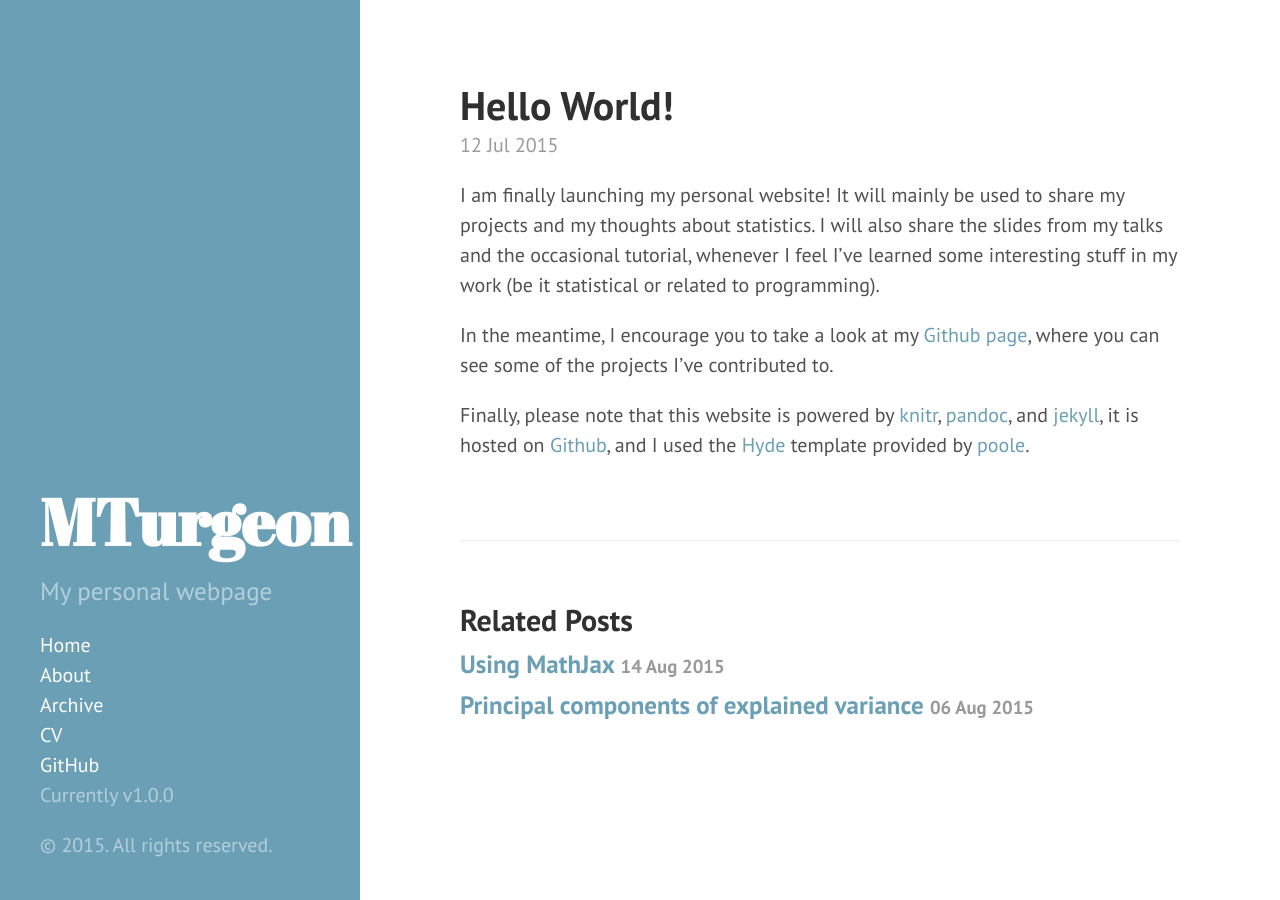
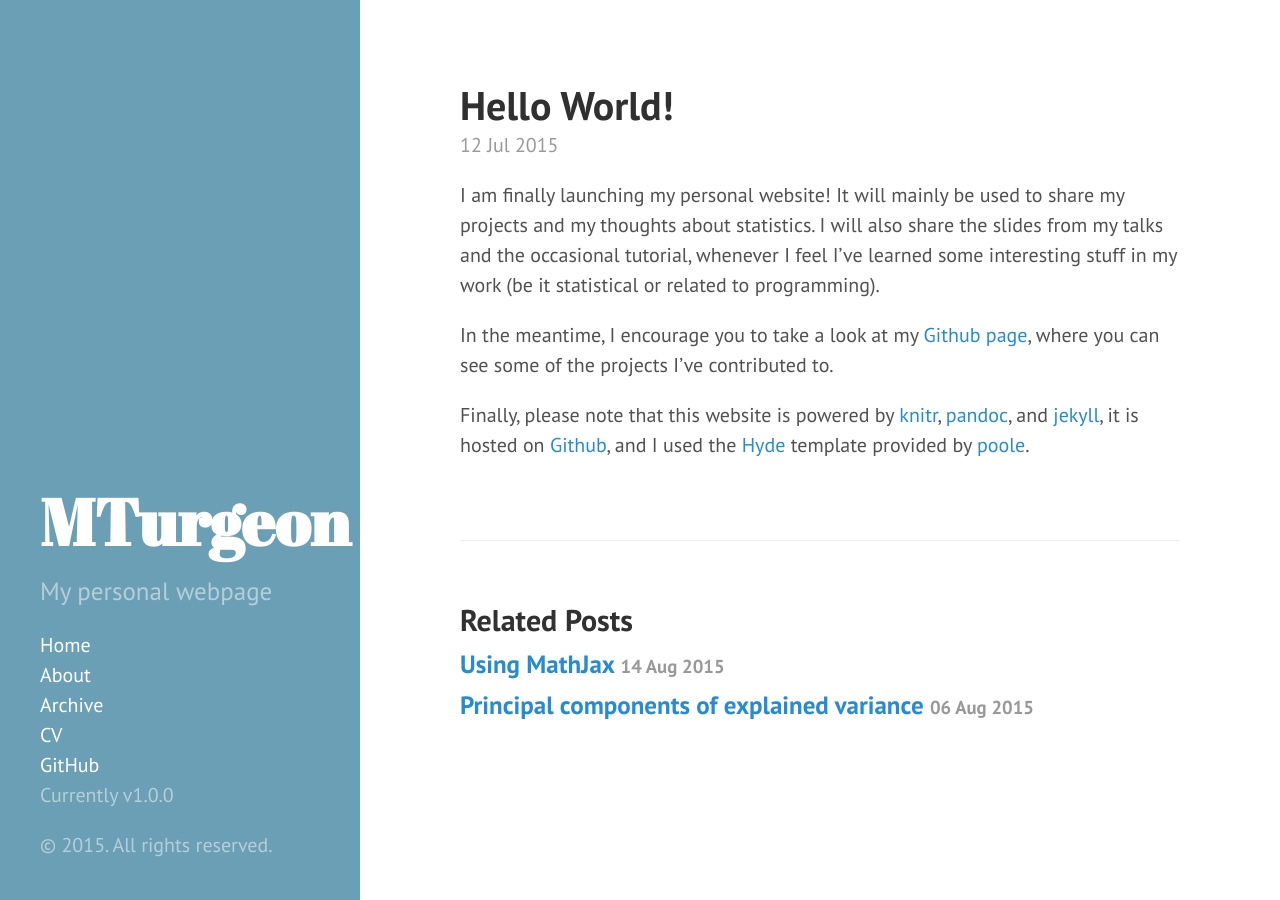
Before and after one commit to turgeonmaxime/old_website, a Jekyll site: the page built from _posts/2015-07-12-hello-world.md, in a window 1280 px wide. Built offline with Jekyll 4.4.1, drawn with Linux system fonts in a browser that asks for light colours.

```diff
--- a/public/css/hyde.css
+++ b/public/css/hyde.css
@@ -241,10 +241,10 @@ a.sidebar-nav-item:focus {
 .theme-base-0d .sidebar {
   background-color: #6a9fb5;
 }
-.theme-base-0d .content a,
+/* .theme-base-0d .content a,
 .theme-base-0d .related-posts li a:hover {
   color: #6a9fb5;
-}
+} /*
 
 /* Magenta */
 .theme-base-0e .sidebar {
```
